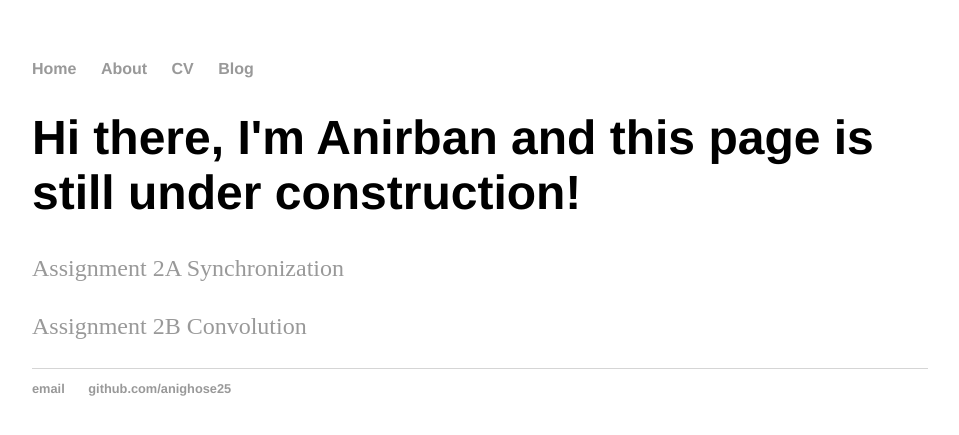
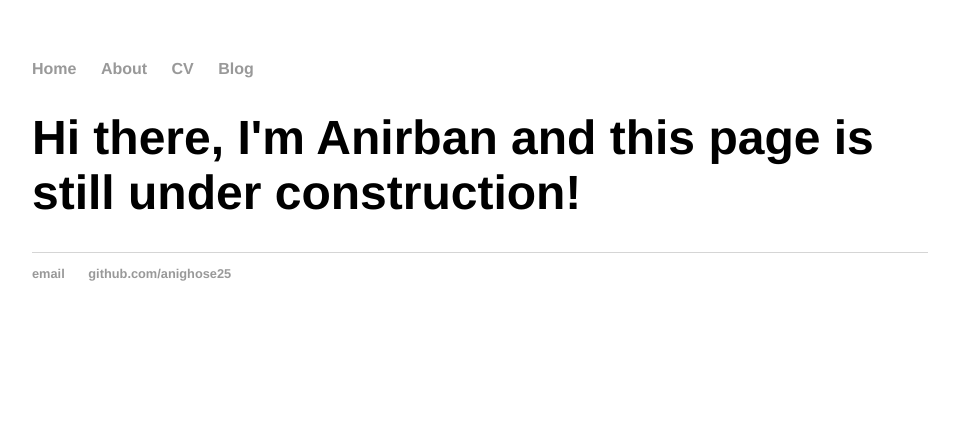
Before and after one commit to anighose25/anighose25.github.io, a Jekyll site: the page built from index.html, in a window 1280 px wide. Shown: the top 435 px of the page, without its empty margins (160-1119 px from the left). Built offline with Jekyll 4.4.1, drawn with Linux system fonts in a browser that asks for light colours.

Commit message:
Update index.html

```diff
--- a/index.html
+++ b/index.html
@@ -4,7 +4,6 @@ title: Academic Blog
 ---
 <div class="blurb">
 	<h1>Hi there, I'm Anirban and this page is still under construction!</h1>
-	<p> <a href="assignment2a.html">Assignment 2A Synchronization</a></p>
-	<p> <a href="assignment2b.html">Assignment 2B Convolution </a></p>
+
 
 </div><!-- /.blurb -->
```
